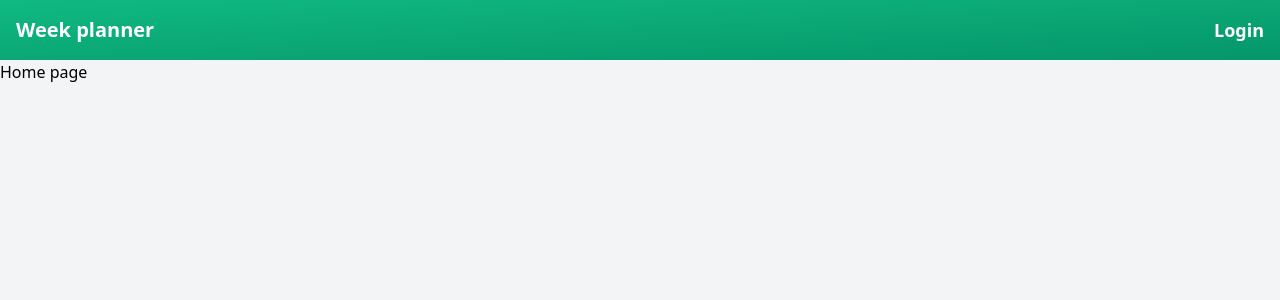
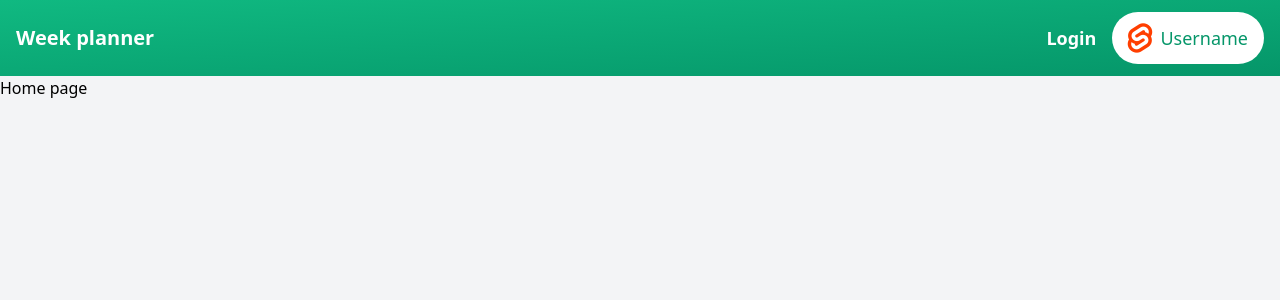
Before and after one commit to wannesmatthys/weekplanner, a Svelte app: page / in a window 1280 px wide. Shown: the top 300 px of the page. Built offline with nearby package versions, Linux system fonts and the light colour scheme.

Commit message:
Create menu in header and profile button

```diff
--- a/src/components/button.svelte
+++ b/src/components/button.svelte
@@ -6,6 +6,6 @@
 </script>
 
 <button
-  class={`bg-gradient-to-br from-${gradientStart} to-${gradientEnd} transition-all hover:from-blue-600 hover:to-indigo-600 py-3 px-5 rounded-lg text-white ${classes}`}
+  class={`bg-gradient-to-br from-${gradientStart} to-${gradientEnd} transition-all py-3 px-5 rounded-lg text-white ${classes}`}
   >{text}</button
 >
--- a/src/components/header.svelte
+++ b/src/components/header.svelte
@@ -4,18 +4,33 @@
   import Login from "../routes/auth/login.svelte";
   import Home from "../routes/home/home.svelte";
 
+  import Avatar from "../assets/svelte.png";
+
   export let url = "";
 </script>
 
 <Router {url}>
   <nav
-    class="text-right py-4 px-4 text-lg bg-gradient-to-br from-green-500 to-green-600 text-white font-bold flex justify-between"
+    class="text-right py-3 px-4 text-lg bg-gradient-to-br from-green-500 to-green-600 text-white font-bold flex justify-between items-center"
   >
     <div class="text-xl">
       <Link to="/">Week planner</Link>
     </div>
-    <div class="text-right">
-      <Link to="login">Login</Link>
+
+    <div class="flex items-center">
+      <div class="block px-4">
+        <Link to="login">Login</Link>
+      </div>
+
+      <button class="bg-white flex rounded-full py-2 px-3">
+        <img
+          class="rounded-full my-auto lg:w-8 lg:h-8 md:w-10 md:h-10 sm:w-12 sm:h-12"
+          src={Avatar}
+          alt="User Icon"
+          title="User Icon"
+        />
+        <p class="p-1 my-auto text-green-600">Username</p>
+      </button>
     </div>
   </nav>
   <div>
--- a/src/routes/auth/login.svelte
+++ b/src/routes/auth/login.svelte
@@ -26,8 +26,8 @@
 
       <Button
         text="Join game"
-        gradientStart="blue-500"
-        gradientEnd="indigo-500"
+        gradientStart="green-500"
+        gradientEnd="green-600"
         classes="w-full mt-3 mb-1"
       />
     </form>
```
